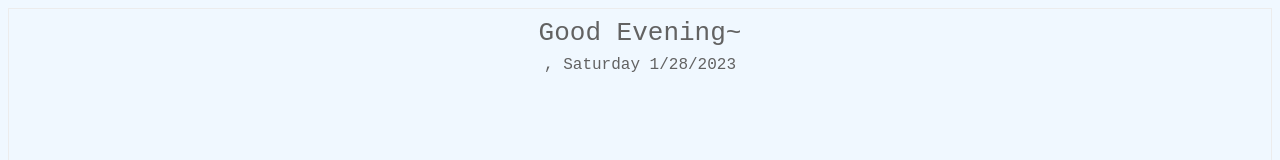
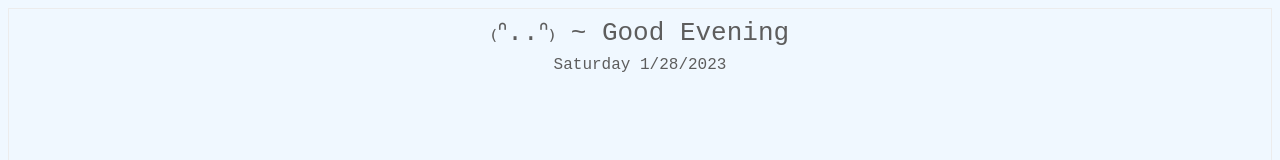
Before and after one commit to BunnieeRee/notion, a plain HTML site: page index.html in a window 1280 px wide. Shown: the top 160 px of the page. Drawn offline with Linux system fonts and the light colour scheme.

Commit message:
Update index.html

```diff
--- a/index.html
+++ b/index.html
@@ -5,7 +5,7 @@
 #lbl {
     font-family: monospace;
     font-size: xx-large;
-    color: #626262;
+    color: #5D5D5D;
     padding: 5px;
     border: 1px solid #ececec;
     text-align: center;
@@ -40,18 +40,18 @@ body{
     var today = new Date();
     var hrs = today.getHours();
     var dayOfWeek = weekday[today.getDay()];
-    var date = dayOfWeek+" " + (today.getMonth()+1) + "/" + today.getDate() + "/" + today.getFullYear();
+    var date = dayOfWeek+" " + (today.getMonth()+1) + "/" + today.getDate() +'/'+today.getFullYear() ;
 
     var greet;
 
     if (hrs < 12)
-        greet = 'Good Morning~  ';
+        greet = '₍ᐢ..ᐢ₎ ~ Good Morning ';
     else if (hrs >= 12 && hrs <= 17)
-        greet = 'Good Afternoon~ ';
+        greet = '₍ᐢ..ᐢ₎ ~ Good Afternoon ';
     else if (hrs >= 17 && hrs <= 24)
-        greet = 'Good Evening~ ';
+        greet = '₍ᐢ..ᐢ₎ ~ Good Evening ';
 
     document.getElementById('lbl').innerHTML =
-        greet+=`<div id="date">, ${date}</div>`;
+        greet+=`<div id="date"> ${date}</div>`;
 </script>
 </html>
```
